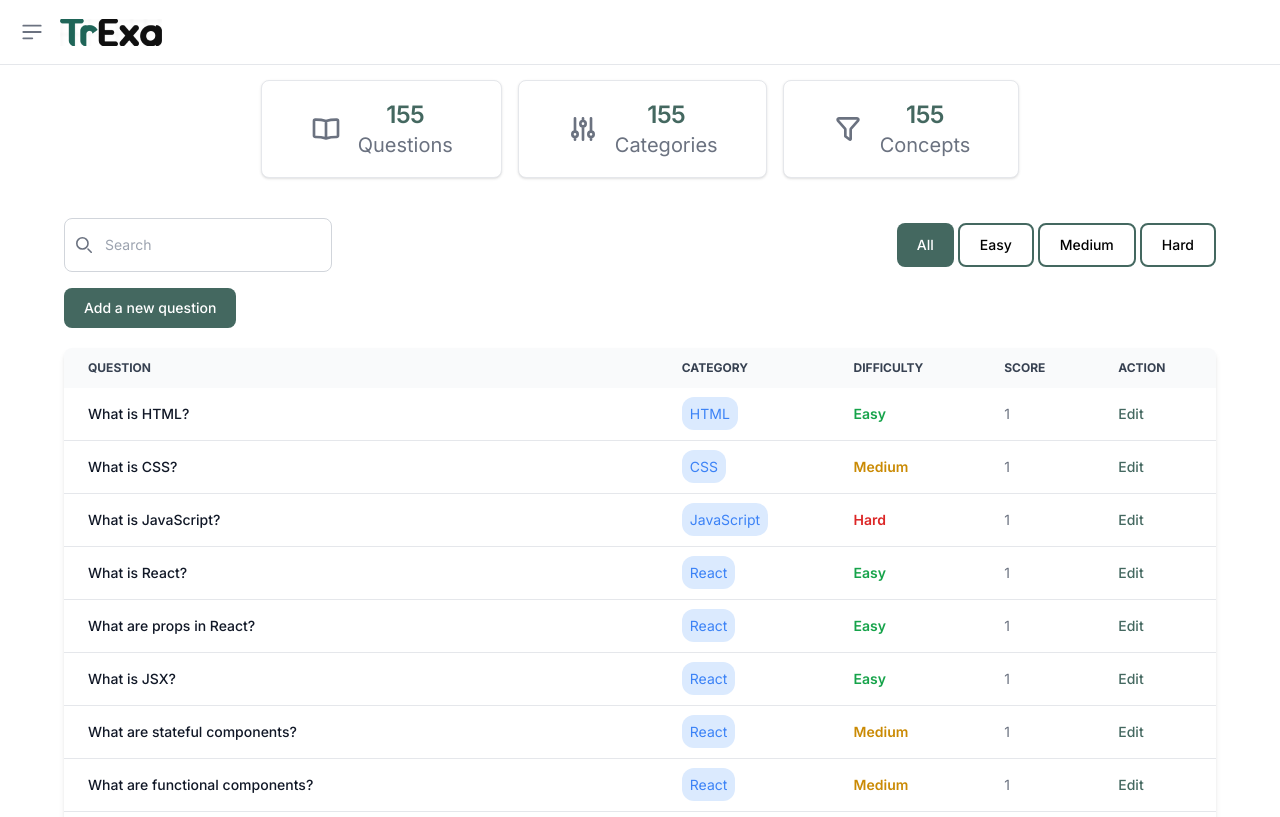
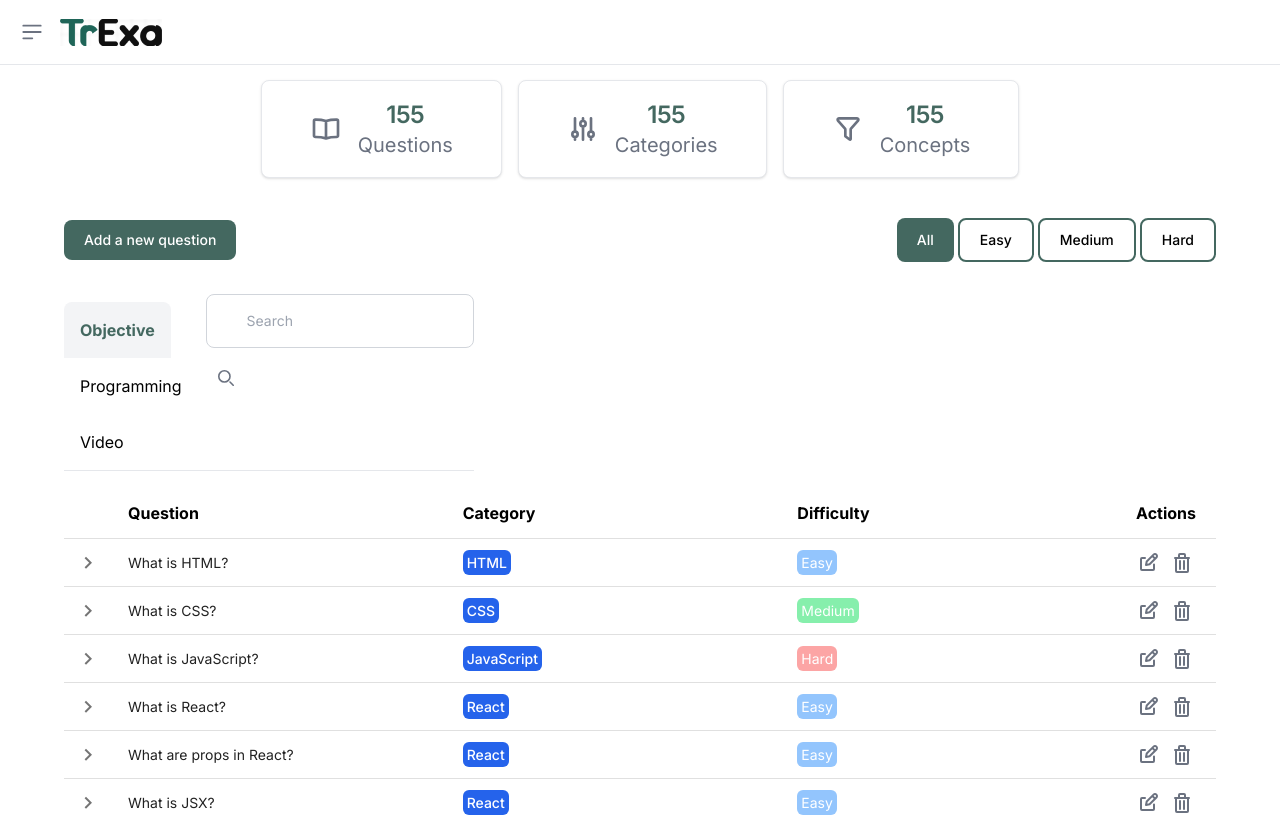
Before and after one commit to Harsha-Vardhan-24/Trexa-UI-1, a React (Vite) app: page /admin-test-library in a window 1280 px wide. Shown: the top 817 px of the page. Built offline with nearby package versions, Linux system fonts and the light colour scheme.

Commit message:
Update testLibrary.tsx

```diff
--- a/src/pages/admin/testLibrary.tsx
+++ b/src/pages/admin/testLibrary.tsx
@@ -1,208 +1,380 @@
-import { useState } from "react";
-import { Table } from "../../components/table";
-import { useNavigate } from "react-router-dom";
+import { useState } from 'react';
+// import { Table } from "../../components/table";
+import DataTable from 'react-data-table-component';
+import { useNavigate } from 'react-router-dom';
 
 export const TestLibrary = () => {
   const navigate = useNavigate();
 
   const questions = [
     {
-      question: "What is HTML?",
-      category: "HTML",
-      difficulty: "Easy",
-      score: "1",
+      question: 'What is HTML?',
+      category: 'HTML',
+      difficulty: 'Easy',
+      score: '1',
     },
     {
-      question: "What is CSS?",
-      category: "CSS",
-      difficulty: "Medium",
-      score: "1",
+      question: 'What is CSS?',
+      category: 'CSS',
+      difficulty: 'Medium',
+      score: '1',
     },
     {
-      question: "What is JavaScript?",
-      category: "JavaScript",
-      difficulty: "Hard",
-      score: "1",
+      question: 'What is JavaScript?',
+      category: 'JavaScript',
+      difficulty: 'Hard',
+      score: '1',
     },
     {
-      question: "What is React?",
-      category: "React",
-      difficulty: "Easy",
-      score: "1",
+      question: 'What is React?',
+      category: 'React',
+      difficulty: 'Easy',
+      score: '1',
     },
     {
-      question: "What are props in React?",
-      category: "React",
-      difficulty: "Easy",
-      score: "1",
+      question: 'What are props in React?',
+      category: 'React',
+      difficulty: 'Easy',
+      score: '1',
     },
     {
-      question: "What is JSX?",
-      category: "React",
-      difficulty: "Easy",
-      score: "1",
+      question: 'What is JSX?',
+      category: 'React',
+      difficulty: 'Easy',
+      score: '1',
     },
     {
-      question: "What are stateful components?",
-      category: "React",
-      difficulty: "Medium",
-      score: "1",
+      question: 'What are stateful components?',
+      category: 'React',
+      difficulty: 'Medium',
+      score: '1',
     },
     {
-      question: "What are functional components?",
-      category: "React",
-      difficulty: "Medium",
-      score: "1",
+      question: 'What are functional components?',
+      category: 'React',
+      difficulty: 'Medium',
+      score: '1',
     },
     {
-      question: "What is the virtual DOM?",
-      category: "React",
-      difficulty: "Medium",
-      score: "1",
+      question: 'What is the virtual DOM?',
+      category: 'React',
+      difficulty: 'Medium',
+      score: '1',
     },
     {
-      question: "How does React handle events?",
-      category: "React",
-      difficulty: "Medium",
-      score: "1",
+      question: 'How does React handle events?',
+      category: 'React',
+      difficulty: 'Medium',
+      score: '1',
     },
     {
-      question: "What is the purpose of useEffect in React?",
-      category: "React",
-      difficulty: "Medium",
-      score: "1",
+      question: 'What is the purpose of useEffect in React?',
+      category: 'React',
+      difficulty: 'Medium',
+      score: '1',
     },
     {
-      question: "What is Redux?",
-      category: "React",
-      difficulty: "Hard",
-      score: "1",
+      question: 'What is Redux?',
+      category: 'React',
+      difficulty: 'Hard',
+      score: '1',
     },
     {
-      question: "What is the role of Redux middleware?",
-      category: "React",
-      difficulty: "Hard",
-      score: "1",
+      question: 'What is the role of Redux middleware?',
+      category: 'React',
+      difficulty: 'Hard',
+      score: '1',
     },
     {
-      question: "How can you optimize performance in React?",
-      category: "React",
-      difficulty: "Hard",
-      score: "1",
+      question: 'How can you optimize performance in React?',
+      category: 'React',
+      difficulty: 'Hard',
+      score: '1',
     },
     {
-      question: "What is Node.js?",
-      category: "Node.js",
-      difficulty: "Easy",
-      score: "1",
+      question: 'What is Node.js?',
+      category: 'Node.js',
+      difficulty: 'Easy',
+      score: '1',
     },
     {
-      question: "What is Express?",
-      category: "Express",
-      difficulty: "Easy",
-      score: "1",
+      question: 'What is Express?',
+      category: 'Express',
+      difficulty: 'Easy',
+      score: '1',
     },
     {
-      question: "What is middleware in Express?",
-      category: "Express",
-      difficulty: "Easy",
-      score: "1",
+      question: 'What is middleware in Express?',
+      category: 'Express',
+      difficulty: 'Easy',
+      score: '1',
     },
     {
-      question: "How do you handle routes in Express?",
-      category: "Express",
-      difficulty: "Easy",
-      score: "1",
+      question: 'How do you handle routes in Express?',
+      category: 'Express',
+      difficulty: 'Easy',
+      score: '1',
     },
     {
-      question: "What is package.json in Node.js?",
-      category: "Node.js",
-      difficulty: "Easy",
-      score: "1",
+      question: 'What is package.json in Node.js?',
+      category: 'Node.js',
+      difficulty: 'Easy',
+      score: '1',
     },
     {
-      question: "How do you create a basic server in Node.js?",
-      category: "Node.js",
-      difficulty: "Easy",
-      score: "1",
+      question: 'How do you create a basic server in Node.js?',
+      category: 'Node.js',
+      difficulty: 'Easy',
+      score: '1',
     },
     {
-      question: "What are callbacks in Node.js?",
-      category: "Node.js",
-      difficulty: "Medium",
-      score: "1",
+      question: 'What are callbacks in Node.js?',
+      category: 'Node.js',
+      difficulty: 'Medium',
+      score: '1',
     },
     {
-      question: "What is the purpose of npm in Node.js?",
-      category: "Node.js",
-      difficulty: "Medium",
-      score: "1",
+      question: 'What is the purpose of npm in Node.js?',
+      category: 'Node.js',
+      difficulty: 'Medium',
+      score: '1',
     },
     {
-      question: "What is RESTful API?",
-      category: "Express",
-      difficulty: "Medium",
-      score: "1",
+      question: 'What is RESTful API?',
+      category: 'Express',
+      difficulty: 'Medium',
+      score: '1',
     },
     {
-      question: "How do you handle errors in Express?",
-      category: "Express",
-      difficulty: "Medium",
-      score: "1",
+      question: 'How do you handle errors in Express?',
+      category: 'Express',
+      difficulty: 'Medium',
+      score: '1',
     },
     {
-      question: "What is the purpose of body-parser in Express?",
-      category: "Express",
-      difficulty: "Medium",
-      score: "1",
+      question: 'What is the purpose of body-parser in Express?',
+      category: 'Express',
+      difficulty: 'Medium',
+      score: '1',
     },
     {
-      question: "How do you manage sessions in Express?",
-      category: "Express",
-      difficulty: "Medium",
-      score: "1",
+      question: 'How do you manage sessions in Express?',
+      category: 'Express',
+      difficulty: 'Medium',
+      score: '1',
     },
     {
-      question: "What is the role of process.env in Node.js?",
-      category: "Node.js",
-      difficulty: "Medium",
-      score: "1",
+      question: 'What is the role of process.env in Node.js?',
+      category: 'Node.js',
+      difficulty: 'Medium',
+      score: '1',
     },
     {
-      question: "What is the purpose of cluster module in Node.js?",
-      category: "Node.js",
-      difficulty: "Hard",
-      score: "1",
+      question: 'What is the purpose of cluster module in Node.js?',
+      category: 'Node.js',
+      difficulty: 'Hard',
+      score: '1',
     },
     {
-      question: "How do you handle file uploads in Express?",
-      category: "Express",
-      difficulty: "Hard",
-      score: "1",
+      question: 'How do you handle file uploads in Express?',
+      category: 'Express',
+      difficulty: 'Hard',
+      score: '1',
     },
     {
-      question: "What is the role of event loop in Node.js?",
-      category: "Node.js",
-      difficulty: "Hard",
-      score: "1",
+      question: 'What is the role of event loop in Node.js?',
+      category: 'Node.js',
+      difficulty: 'Hard',
+      score: '1',
     },
     {
-      question: "What are streams in Node.js?",
-      category: "Node.js",
-      difficulty: "Hard",
-      score: "1",
+      question: 'What are streams in Node.js?',
+      category: 'Node.js',
+      difficulty: 'Hard',
+      score: '1',
     },
   ];
 
-  const [selectDificulty, setSelectDificulty] = useState("All");
+  const [selectDificulty, setSelectDificulty] = useState('All');
+  const [isModalOpen, setIsModalOpen] = useState(false);
 
   const filteredQuestions =
-    selectDificulty === "All"
+    selectDificulty === 'All'
       ? questions
       : questions.filter((question) => question.difficulty === selectDificulty);
 
+  const columns = [
+    { name: 'Question', selector: (row) => row.question, sortable: true },
+    {
+      name: 'Category',
+      selector: (row) => (
+        <div className="p-1 rounded-md text-center bg-blue-600 text-white font-medium">
+          {row.category}
+        </div>
+      ),
+      sortable: true,
+    },
+    {
+      name: 'Difficulty',
+      selector: (row) => (
+        <div
+          className={`p-1 rounded-md text-center ${
+            row.difficulty === 'Easy'
+              ? 'bg-blue-300 text-white'
+              : row.difficulty === 'Medium'
+              ? 'bg-green-300 text-white'
+              : 'bg-red-300 text-white'
+          }`}
+        >
+          {row.difficulty}
+        </div>
+      ),
+      sortable: true,
+    },
+    {
+      name: 'Actions',
+      cell: (row) => (
+        <div className="flex">
+          <button className="text-blue-400 hover:text-blue-700 mr-2 flex flex-row">
+            <svg
+              className="svg-icon"
+              aria-hidden="true"
+              xmlns="http://www.w3.org/2000/svg"
+              width="24"
+              height="24"
+              fill="none"
+              viewBox="0 0 24 24"
+            >
+              <path
+                stroke="currentColor"
+                stroke-linecap="round"
+                stroke-linejoin="round"
+                stroke-width="2"
+                d="m14.304 4.844 2.852 2.852M7 7H4a1 1 0 0 0-1 1v10a1 1 0 0 0 1 1h11a1 1 0 0 0 1-1v-4.5m2.409-9.91a2.017 2.017 0 0 1 0 2.853l-6.844 6.844L8 14l.713-3.565 6.844-6.844a2.015 2.015 0 0 1 2.852 0Z"
+              />
+            </svg>
+          </button>
+          <button
+            onClick={() => setIsModalOpen(true)}
+            className="text-red-500 hover:text-red-700"
+          >
+            <svg
+              className="svg-icon"
+              aria-hidden="true"
+              xmlns="http://www.w3.org/2000/svg"
+              width="24"
+              height="24"
+              fill="none"
+              viewBox="0 0 24 24"
+            >
+              <path
+                stroke="currentColor"
+                stroke-linecap="round"
+                stroke-linejoin="round"
+                stroke-width="2"
+                d="M5 7h14m-9 3v8m4-8v8M10 3h4a1 1 0 0 1 1 1v3H9V4a1 1 0 0 1 1-1ZM6 7h12v13a1 1 0 0 1-1 1H7a1 1 0 0 1-1-1V7Z"
+              />
+            </svg>
+          </button>
+        </div>
+      ),
+      ignoreRowClick: true,
+      allowOverflow: true,
+      button: true,
+    },
+  ];
+
+  const customStyles = {
+    headCells: {
+      style: {
+        color: 'black',
+        fontSize: '16px',
+        fontWeight: 'bold',
+      },
+    },
+    rows: {
+      style: {
+        fontSize: '14px',
+      },
+    },
+    pagination: {
+      style: {
+        color: 'blue',
+      },
+    },
+  };
+
   return (
     <>
+      {isModalOpen && (
+        <div
+          id="popup-modal"
+          tabIndex={-1}
+          className="overflow-y-auto overflow-x-hidden fixed top-0 right-0 left-0 z-50 justify-center items-center w-full md:inset-0 h-[calc(100%-1rem)] max-h-full"
+        >
+          <div className="relative p-4 w-full max-w-md max-h-full">
+            <div className="relative bg-white rounded-lg shadow">
+              <button
+                type="button"
+                onClick={() => setIsModalOpen(false)}
+                className="absolute top-3 end-2.5 text-gray-400 bg-transparent hover:bg-gray-200 hover:text-gray-900 rounded-lg text-sm w-8 h-8 ms-auto inline-flex justify-center items-center"
+                data-modal-hide="popup-modal"
+              >
+                <svg
+                  className="w-3 h-3"
+                  aria-hidden="true"
+                  xmlns="http://www.w3.org/2000/svg"
+                  fill="none"
+                  viewBox="0 0 14 14"
+                >
+                  <path
+                    stroke="currentColor"
+                    stroke-linecap="round"
+                    stroke-linejoin="round"
+                    stroke-width="2"
+                    d="m1 1 6 6m0 0 6 6M7 7l6-6M7 7l-6 6"
+                  />
+                </svg>
+                <span className="sr-only">Close modal</span>
+              </button>
+              <div className="p-4 md:p-5 text-center">
+                <svg
+                  className="mx-auto mb-4 text-gray-400 w-12 h-12"
+                  aria-hidden="true"
+                  xmlns="http://www.w3.org/2000/svg"
+                  fill="none"
+                  viewBox="0 0 20 20"
+                >
+                  <path
+                    stroke="currentColor"
+                    stroke-linecap="round"
+                    stroke-linejoin="round"
+                    stroke-width="2"
+                    d="M10 11V6m0 8h.01M19 10a9 9 0 1 1-18 0 9 9 0 0 1 18 0Z"
+                  />
+                </svg>
+                <h3 className="mb-5 text-lg font-normal text-gray-500">
+                  Are you sure you want to delete this product?
+                </h3>
+                <button
+                  data-modal-hide="popup-modal"
+                  type="button"
+                  className="text-white bg-red-600 hover:bg-red-800 focus:ring-4 focus:outline-none focus:ring-red-300 dark:focus:ring-red-800 font-medium rounded-lg text-sm inline-flex items-center px-5 py-2.5 text-center"
+                >
+                  Yes, I'm sure
+                </button>
+                <button
+                  data-modal-hide="popup-modal"
+                  type="button"
+                  className="py-2.5 px-5 ms-3 text-sm font-medium text-gray-900 focus:outline-none bg-white rounded-lg border border-gray-200 hover:bg-gray-100 hover:text-blue-700 focus:z-10 focus:ring-4 focus:ring-gray-100"
+                >
+                  No, cancel
+                </button>
+              </div>
+            </div>
+          </div>
+        </div>
+      )}
       <section className="relative top-20 mx-auto w-[90%]">
         <div className="flex flex-wrap justify-center gap-4">
           <div className="admin-card-with-icon-and-description">
@@ -275,181 +447,113 @@ export const TestLibrary = () => {
             </div>
           </div>
         </div>
-        <div className="flex flex-col md:flex-row items-center gap-10 mt-10 justify-between">
+        <div className="flex flex-col md:flex-row items-center gap-10 mt-10 justify-between mb-10">
           <div>
-            <label
-              htmlFor="search"
-              className="mb-2 text-sm font-medium text-gray-900 sr-only"
+            <button
+              onClick={() => {
+                navigate('/admin-add-question');
+              }}
+              className="btn primary"
             >
-              Search
-            </label>
-            <div className="relative">
-              <div className="absolute inset-y-0 start-0 flex items-center ps-3 pointer-events-none">
-                <svg
-                  className="w-4 h-4 text-gray-500"
-                  aria-hidden="true"
-                  xmlns="http://www.w3.org/2000/svg"
-                  fill="none"
-                  viewBox="0 0 20 20"
-                >
-                  <path
-                    stroke="currentColor"
-                    strokeLinecap="round"
-                    strokeLinejoin="round"
-                    strokeWidth="2"
-                    d="m19 19-4-4m0-7A7 7 0 1 1 1 8a7 7 0 0 1 14 0Z"
-                  />
-                </svg>
-              </div>
-              <input
-                type="search"
-                id="search"
-                className="block w-full p-4 ps-10 text-sm input-text-area"
-                placeholder="Search"
-                required
-              />
-            </div>
+              Add a new question
+            </button>
           </div>
           <div className="flex gap-1">
             <button
               className="btn primary"
-              onClick={() => setSelectDificulty("All")}
+              onClick={() => setSelectDificulty('All')}
             >
               All
             </button>
             <button
               className="btn secondary"
-              onClick={() => setSelectDificulty("Easy")}
+              onClick={() => setSelectDificulty('Easy')}
             >
               Easy
             </button>
             <button
               className="btn secondary"
-              onClick={() => setSelectDificulty("Medium")}
+              onClick={() => setSelectDificulty('Medium')}
             >
               Medium
             </button>
             <button
               className="btn secondary"
-              onClick={() => setSelectDificulty("Hard")}
+              onClick={() => setSelectDificulty('Hard')}
             >
               Hard
             </button>
           </div>
         </div>
-        <div className="my-4">
-          <button
-            onClick={() => {
-              navigate("/admin-add-question");
-            }}
-            className="btn primary"
-          >
-            Add a new question
-          </button>
-        </div>
         {/* Table component */}
-        <div className="mt-5">
-          <div className="relative overflow-x-auto shadow-md sm:rounded-lg">
-            <table className="w-full text-sm text-left rtl:text-right text-gray-500">
-              <thead className="text-xs text-gray-700 uppercase bg-gray-50">
-                <tr>
-                  <th scope="col" className="px-6 py-3">
-                    Question
-                  </th>
-                  <th scope="col" className="px-6 py-3">
-                    Category
-                  </th>
-                  <th scope="col" className="px-6 py-3">
-                    Difficulty
-                  </th>
-                  <th scope="col" className="px-6 py-3">
-                    Score
-                  </th>
-                  <th scope="col" className="px-6 py-3">
-                    Action
-                  </th>
-                </tr>
-              </thead>
-              {filteredQuestions.map((question, index) => (
-                <Table
-                  question={question.question}
-                  category={question.category}
-                  difficulty={question.difficulty}
-                  score={question.score}
-                  key={index}
+        <div>
+          <div className="flex gap-5">
+            <div className="mb-4 border-b border-gray-200 flex space-between">
+              <ul className="admin-questions-differentiation-tabs">
+                <li className="me-2">
+                  <a
+                    href="#"
+                    aria-current="page"
+                    className="inline-block p-4 text-primary font-bold bg-gray-100 rounded-t-lg active"
+                  >
+                    Objective
+                  </a>
+                </li>
+                <li className="me-2">
+                  <a
+                    href="#"
+                    className="inline-block p-4 rounded-t-lg hover:text-green-900 hover:font-bold hover:bg-gray-50"
+                  >
+                    Programming
+                  </a>
+                </li>
+                <li className="me-2">
+                  <a
+                    href="#"
+                    className="inline-block p-4 rounded-t-lg hover:text-green-900 hover:font-bold hover:bg-gray-50"
+                  >
+                    Video
+                  </a>
+                </li>
+              </ul>
+              <div className="relative bottom-2">
+                <div className="absolute inset-y-0 start-0 flex items-center ps-3 pointer-events-none">
+                  <svg
+                    className="w-4 h-4 text-gray-500"
+                    aria-hidden="true"
+                    xmlns="http://www.w3.org/2000/svg"
+                    fill="none"
+                    viewBox="0 0 20 20"
+                  >
+                    <path
+                      stroke="currentColor"
+                      strokeLinecap="round"
+                      strokeLinejoin="round"
+                      strokeWidth="2"
+                      d="m19 19-4-4m0-7A7 7 0 1 1 1 8a7 7 0 0 1 14 0Z"
+                    />
+                  </svg>
+                </div>
+                <input
+                  type="search"
+                  id="search"
+                  className="block w-full p-4 ps-10 text-sm input-text-area"
+                  placeholder="Search"
+                  required
                 />
-              ))}
-              <nav
-                className="flex items-center flex-column flex-wrap md:flex-row justify-between py-4 px-2"
-                aria-label="Table navigation"
-              >
-                <span className="text-sm font-normal text-gray-500 mb-4 md:mb-0 block w-full md:inline md:w-auto">
-                  Showing{" "}
-                  <span className="font-semibold text-gray-900">1-10</span> of{" "}
-                  <span className="font-semibold text-gray-900">1000</span>
-                </span>
-                <ul className="inline-flex -space-x-px rtl:space-x-reverse text-sm h-8">
-                  <li>
-                    <a
-                      href="#"
-                      className="flex items-center justify-center px-3 h-8 ms-0 leading-tight text-gray-500 bg-white border border-gray-300 rounded-s-lg"
-                    >
-                      Previous
-                    </a>
-                  </li>
-                  <li>
-                    <a
-                      href="#"
-                      className="flex items-center justify-center px-3 h-8 leading-tight text-gray-500 bg-white border border-gray-300 hover:bg-gray-100"
-                    >
-                      1
-                    </a>
-                  </li>
-                  <li>
-                    <a
-                      href="#"
-                      className="flex items-center justify-center px-3 h-8 leading-tight text-gray-500 bg-white border border-gray-300 hover:bg-gray-100"
-                    >
-                      2
-                    </a>
-                  </li>
-                  <li>
-                    <a
-                      href="#"
-                      aria-current="page"
-                      className="flex items-center justify-center px-3 h-8 text-blue-600 border border-gray-300 bg-blue-50 hover:bg-blue-100 hover:text-blue-700"
-                    >
-                      3
-                    </a>
-                  </li>
-                  <li>
-                    <a
-                      href="#"
-                      className="flex items-center justify-center px-3 h-8 leading-tight text-gray-500 bg-white border border-gray-300 hover:bg-gray-100 hover:text-gray-700"
-                    >
-                      4
-                    </a>
-                  </li>
-                  <li>
-                    <a
-                      href="#"
-                      className="flex items-center justify-center px-3 h-8 leading-tight text-gray-500 bg-white border border-gray-300 hover:bg-gray-100 hover:text-gray-700"
-                    >
-                      5
-                    </a>
-                  </li>
-                  <li>
-                    <a
-                      href="#"
-                      className="flex items-center justify-center px-3 h-8 leading-tight text-gray-500 bg-white border border-gray-300 rounded-e-lg hover:bg-gray-100 hover:text-gray-700"
-                    >
-                      Next
-                    </a>
-                  </li>
-                </ul>
-              </nav>
-            </table>
+              </div>
+            </div>
           </div>
+          <DataTable
+            columns={columns}
+            data={filteredQuestions}
+            expandableRows
+            pagination
+            paginationPerPage={15}
+            highlightOnHover
+            responsive
+            customStyles={customStyles}
+          />
         </div>
       </section>
     </>
```
